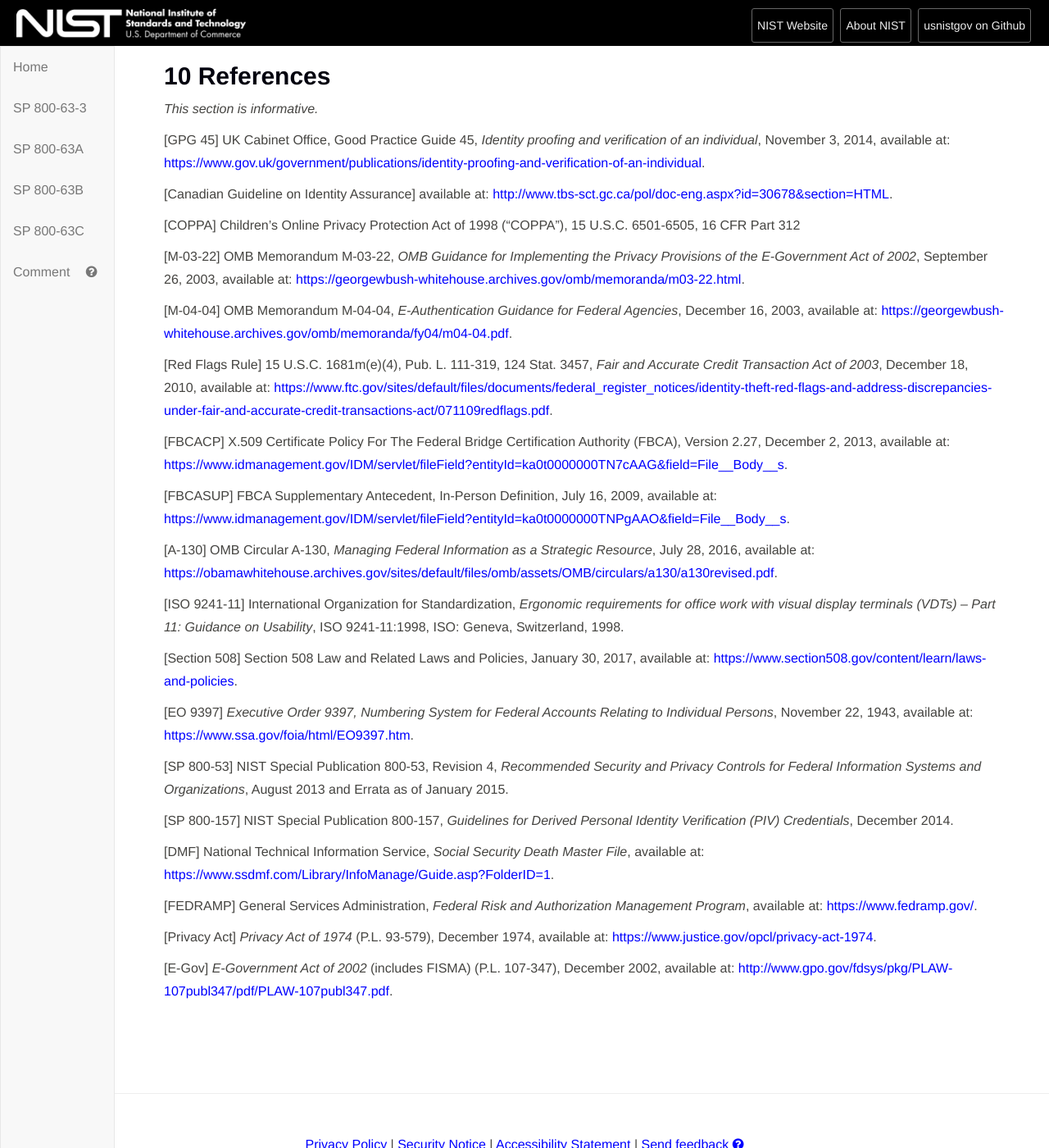
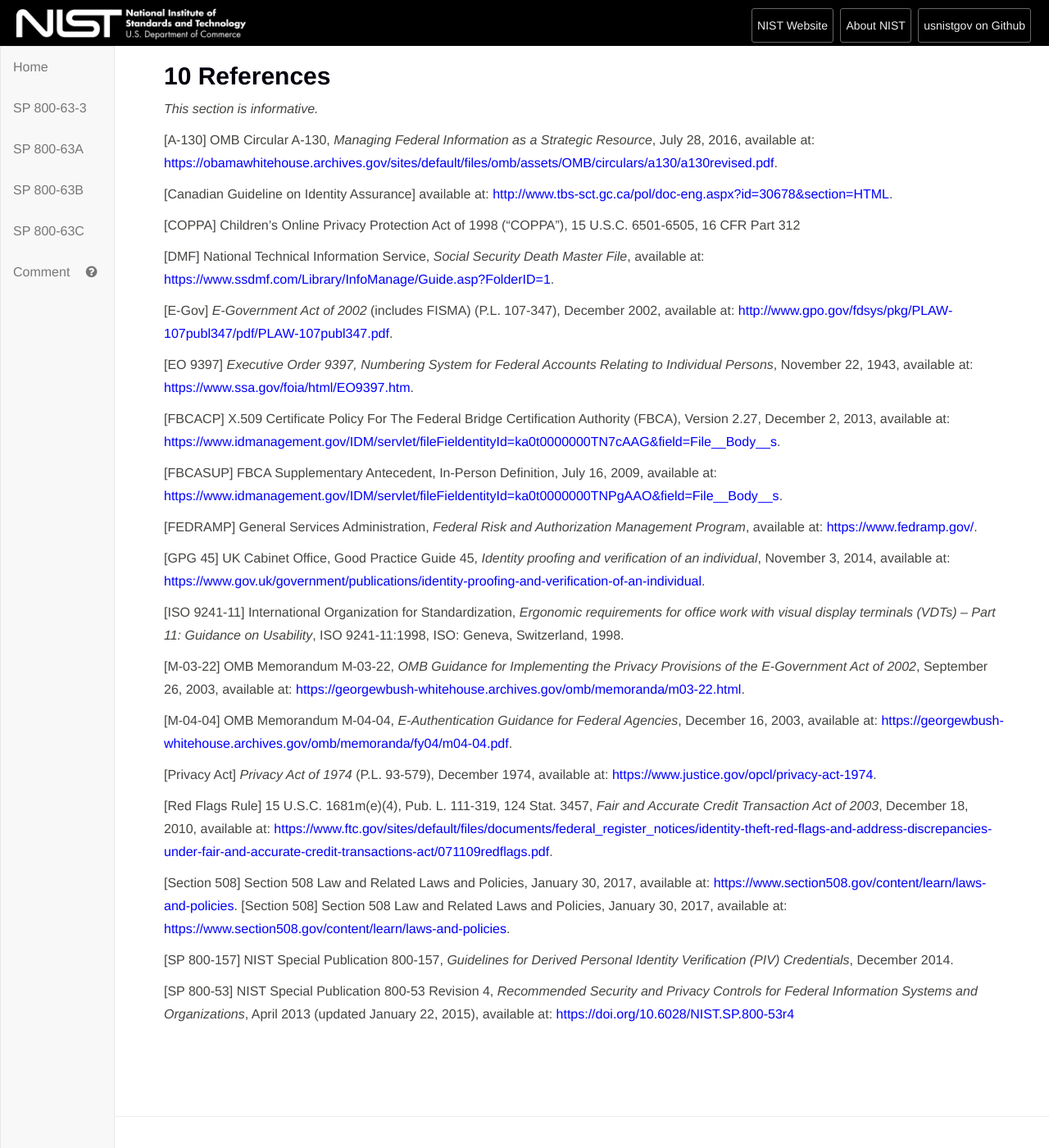
Before and after one commit to usnistgov/800-63-3, a Jekyll site: the page built from sp800-63a/sec10_references.md, in a window 1280 px wide and 1400 px high. Shown: the whole window at 82% size. Built offline with Jekyll 4.4.1, drawn with Linux system fonts in a browser that asks for light colours; our own code applies the rules of GitHub Pages for plain Markdown files.

Commit message:
Foti edits incorporated. For 63A references, wasn't sure if he was advising inclusion of previous versions of 63, or the current volumes?

```diff
--- a/sp800-63a/sec10_references.md
+++ b/sp800-63a/sec10_references.md
@@ -6,38 +6,39 @@
 
 *This section is informative.*
 
-<a name="gpg45"></a>[GPG 45] UK Cabinet Office, Good Practice Guide 45, *Identity proofing and verification of an individual*, November 3, 2014, available at: <https://www.gov.uk/government/publications/identity-proofing-and-verification-of-an-individual>.
+<a name="A-130"></a>[A-130] OMB Circular A-130, *Managing Federal Information as a Strategic Resource*, July 28, 2016, available at: <https://obamawhitehouse.archives.gov/sites/default/files/omb/assets/OMB/circulars/a130/a130revised.pdf>.
 
 <a name="canada"></a>[Canadian Guideline on Identity Assurance] available at: <http://www.tbs-sct.gc.ca/pol/doc-eng.aspx?id=30678&section=HTML>.
 
 <a name="COPPA"></a>[COPPA] Children's Online Privacy Protection Act of 1998 ("COPPA"), 15 U.S.C. 6501-6505, 16 CFR Part 312
 
+<a name="dmf"></a>[DMF] National Technical Information Service, *Social Security Death Master File*, available at: <https://www.ssdmf.com/Library/InfoManage/Guide.asp?FolderID=1>.
+
+<a name="E-Gov"></a>[E-Gov] *E-Government Act of 2002* \(includes FISMA) (P.L. 107-347), December 2002, available at: <http://www.gpo.gov/fdsys/pkg/PLAW-107publ347/pdf/PLAW-107publ347.pdf>.
+
+<a name="9397"></a>[EO 9397] *Executive Order 9397, Numbering System for Federal Accounts Relating to Individual Persons*, November 22, 1943, available at: <https://www.ssa.gov/foia/html/EO9397.htm>.
+
+<a name="fbcacp"></a>[FBCACP] X.509 Certificate Policy For The Federal Bridge Certification Authority (FBCA), Version 2.27, December 2, 2013, available at: <https://www.idmanagement.gov/IDM/servlet/fileFieldentityId=ka0t0000000TN7cAAG&field=File__Body__s>.
+
+<a name="fbcasup"></a>[FBCASUP] FBCA Supplementary Antecedent, In-Person Definition, July 16, 2009, available at: <https://www.idmanagement.gov/IDM/servlet/fileFieldentityId=ka0t0000000TNPgAAO&field=File__Body__s>.
+
+<a name="FEDRAMP"></a>[FEDRAMP] General Services Administration, *Federal Risk and Authorization Management Program*, available at: <https://www.fedramp.gov/>.
+
+<a name="gpg45"></a>[GPG 45] UK Cabinet Office, Good Practice Guide 45, *Identity proofing and verification of an individual*, November 3, 2014, available at: <https://www.gov.uk/government/publications/identity-proofing-and-verification-of-an-individual>.
+
+<a name="ISO9241-11"></a>[ISO 9241-11] International Organization for Standardization, *Ergonomic requirements for office work with visual display terminals (VDTs) – Part 11: Guidance on Usability*, ISO 9241-11:1998, ISO: Geneva, Switzerland, 1998.
+
 <a name="M-03-22"></a>[M-03-22] OMB Memorandum M-03-22, *OMB Guidance for Implementing the Privacy Provisions of the E-Government Act of 2002*, September 26, 2003, available at: <https://georgewbush-whitehouse.archives.gov/omb/memoranda/m03-22.html>.
 
 <a name="M-04-04"></a>[M-04-04] OMB Memorandum M-04-04, *E-Authentication Guidance for Federal Agencies*, December 16, 2003, available at: <https://georgewbush-whitehouse.archives.gov/omb/memoranda/fy04/m04-04.pdf>.
 
+<a name="PrivacyAct"></a>[Privacy Act] *Privacy Act of 1974* (P.L. 93-579), December 1974, available at: <https://www.justice.gov/opcl/privacy-act-1974>.
+
 <a name="rfr"></a>[Red Flags Rule] 15 U.S.C. 1681m(e)(4), Pub. L. 111-319, 124 Stat. 3457, *Fair and Accurate Credit Transaction Act of 2003*, December 18, 2010, available at: <https://www.ftc.gov/sites/default/files/documents/federal_register_notices/identity-theft-red-flags-and-address-discrepancies-under-fair-and-accurate-credit-transactions-act/071109redflags.pdf>.
 
-<a name="fbcacp"></a>[FBCACP] X.509 Certificate Policy For The Federal Bridge Certification Authority (FBCA), Version 2.27, December 2, 2013, available at: <https://www.idmanagement.gov/IDM/servlet/fileField?entityId=ka0t0000000TN7cAAG&field=File__Body__s>.
-
-<a name="fbcasup"></a>[FBCASUP] FBCA Supplementary Antecedent, In-Person Definition, July 16, 2009, available at: <https://www.idmanagement.gov/IDM/servlet/fileField?entityId=ka0t0000000TNPgAAO&field=File__Body__s>.
-
-<a name="A-130"></a>[A-130] OMB Circular A-130, *Managing Federal Information as a Strategic Resource*, July 28, 2016, available at: <https://obamawhitehouse.archives.gov/sites/default/files/omb/assets/OMB/circulars/a130/a130revised.pdf>.
-
-<a name="ISO9241-11"></a>[ISO 9241-11] International Organization for Standardization, *Ergonomic requirements for office work with visual display terminals (VDTs) – Part 11: Guidance on Usability*, ISO 9241-11:1998, ISO: Geneva, Switzerland, 1998.
-
 <a name="Section508"></a>[Section 508] Section 508 Law and Related Laws and Policies, January 30, 2017, available at: <https://www.section508.gov/content/learn/laws-and-policies>.
-
-<a name="9397"></a>[EO 9397] *Executive Order 9397, Numbering System for Federal Accounts Relating to Individual Persons*, November 22, 1943, available at: <https://www.ssa.gov/foia/html/EO9397.htm>.
-
-<a name="SP800-53"></a>[SP 800-53] NIST Special Publication 800-53, Revision 4, *Recommended Security and Privacy Controls for Federal Information Systems and Organizations*, August 2013 and Errata as of January 2015.
+<a name="Section508"></a>[Section 508] Section 508 Law and Related Laws and Policies, January 30, 2017, available at: <https://www.section508.gov/content/learn/laws-and-policies>.
 
 <a name="SP800-157"></a>[SP 800-157] NIST Special Publication 800-157, *Guidelines for Derived Personal Identity Verification (PIV) Credentials*, December 2014.
 
-<a name="dmf"></a>[DMF] National Technical Information Service, *Social Security Death Master File*, available at: <https://www.ssdmf.com/Library/InfoManage/Guide.asp?FolderID=1>.
-
-<a name="FEDRAMP"></a>[FEDRAMP] General Services Administration, *Federal Risk and Authorization Management Program*, available at: <https://www.fedramp.gov/>.
-
-<a name="PrivacyAct"></a>[Privacy Act] *Privacy Act of 1974* (P.L. 93-579), December 1974, available at: <https://www.justice.gov/opcl/privacy-act-1974>.
-
-<a name="E-Gov"></a>[E-Gov] *E-Government Act of 2002* \(includes FISMA) (P.L. 107-347), December 2002, available at: <http://www.gpo.gov/fdsys/pkg/PLAW-107publ347/pdf/PLAW-107publ347.pdf>.
+<a name="SP800-53"></a>[SP 800-53] NIST Special Publication 800-53 Revision 4, *Recommended Security and Privacy Controls for Federal Information Systems and Organizations*, April 2013 (updated January 22, 2015), available at: <https://doi.org/10.6028/NIST.SP.800-53r4>
```
Also changed, not shown: sp800-63a/cover.md (+2 -2 lines), sp800-63a/sec3_definitions.md (+1 -1 lines), sp800-63a/sec4_ial.md (+1 -1 lines).
